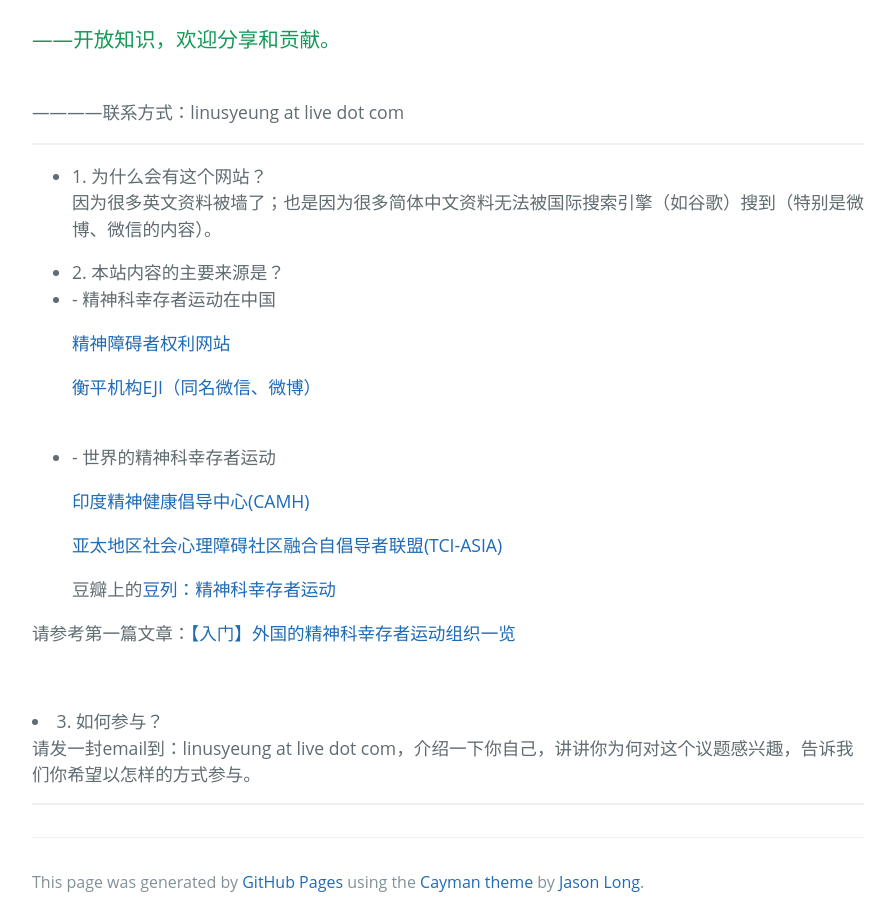
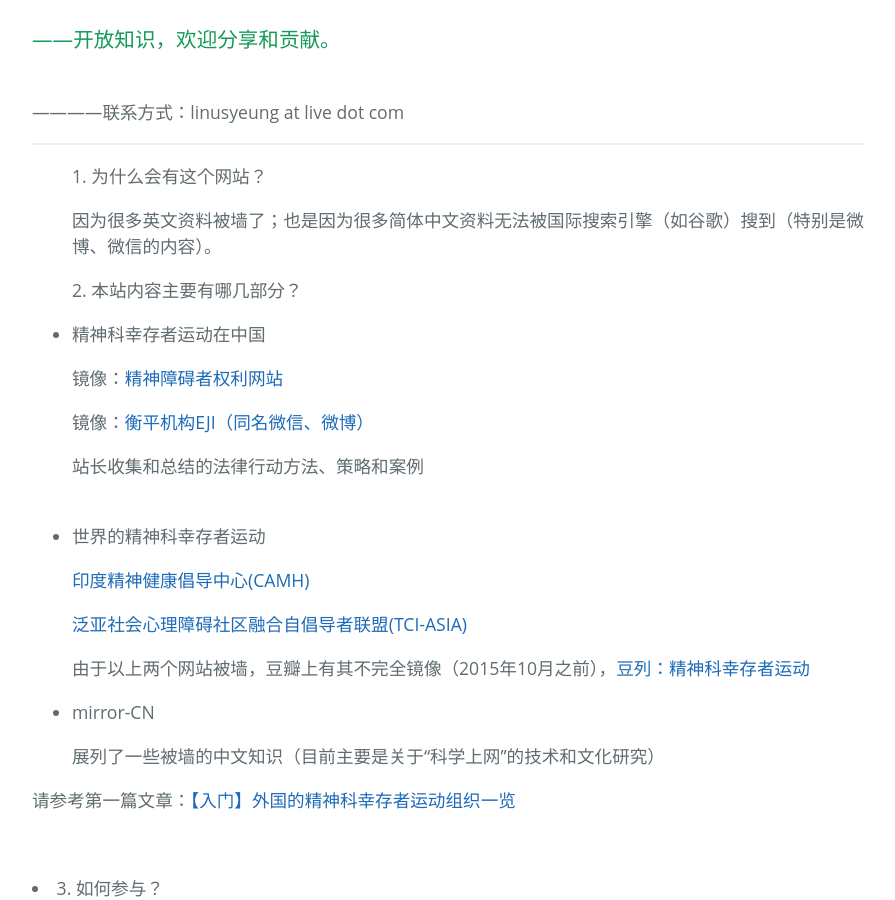
Before and after one commit to mdrights/mdrights.github.io, a Jekyll site: the page index.html, which Jekyll copies as it is, in a window 1280 px wide and 900 px high, scrolled down 582 px. Shown: the whole window, without its empty margins (192-1087 px from the left). Built offline with Jekyll 4.4.1, drawn with Linux system fonts in a browser that asks for light colours.

Commit message:
fix and add

```diff
--- a/index.html
+++ b/index.html
@@ -38,20 +38,23 @@
 <p></p>
 
 <ul>
-<li>1. 为什么会有这个网站？</li>
+<p>1. 为什么会有这个网站？</p>
 因为很多英文资料被墙了；也是因为很多简体中文资料无法被国际搜索引擎（如谷歌）搜到（特别是微博、微信的内容）。
 </ul>
 
 <ul>
-<li>2. 本站内容的主要来源是？</li>
-<li>- 精神科幸存者运动在中国</li>
-    <p><a href="http://www.mdrights.org">精神障碍者权利网站</a></p>
-    <p><a href="http://www.ejichina.org">衡平机构EJI（同名微信、微博）</a></p>
+<p>2. 本站内容主要有哪几部分？</p>
+<li> 精神科幸存者运动在中国</li>
+    <p>镜像：<a href="http://www.mdrights.org">精神障碍者权利网站</a></p>
+    <p>镜像：<a href="http://www.ejichina.org">衡平机构EJI（同名微信、微博）</a></p>
+	<p>站长收集和总结的法律行动方法、策略和案例</p>
 <br>
-<li>- 世界的精神科幸存者运动</li>
+<li> 世界的精神科幸存者运动</li>
     <p></p><a href="https://www.camh.com">印度精神健康倡导中心(CAMH)</a></p>
-    <p><a href="https://transformingcommunitiesforinclusion.wordpress.com/">亚太地区社会心理障碍社区融合自倡导者联盟(TCI-ASIA)</a></p>
-    <p>豆瓣上的<a href="http://www.douban.com/doulist/37393203/">豆列：精神科幸存者运动</a></p>
+    <p><a href="https://transformingcommunitiesforinclusion.wordpress.com/">泛亚社会心理障碍社区融合自倡导者联盟(TCI-ASIA)</a></p>
+    <p>由于以上两个网站被墙，豆瓣上有其不完全镜像（2015年10月之前），<a href="http://www.douban.com/doulist/37393203/">豆列：精神科幸存者运动</a></p>
+<li> mirror-CN</li>
+	<p>展列了一些被墙的中文知识（目前主要是关于“科学上网”的技术和文化研究）</p>
 </ul>
 
 <p>
```
Also changed, not shown: md-china.html (+0 -19 lines), md-world.html (added, +29 -0 lines).
